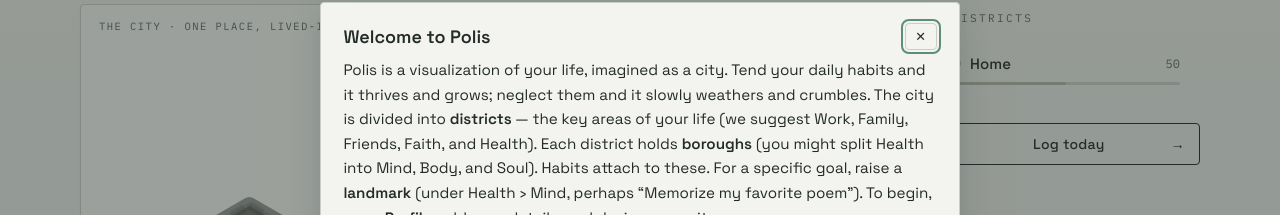
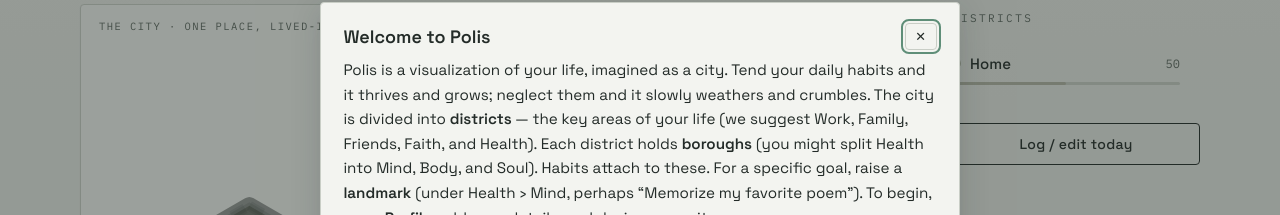
Before and after one commit to HobbsAnalytics/polis, a React app: page / in a window 1280 px wide. Shown: the part 205-420 px from the top of the page. Built offline with nearby package versions, Linux system fonts and the light colour scheme.

Commit message:
feat(checkin): neutral 'Log / edit today' CTA (drop logged-today binary)
Co-authored-by: Isaac

```diff
--- a/src/ui/CityMap.tsx
+++ b/src/ui/CityMap.tsx
@@ -15,7 +15,6 @@
   habits: Habit[];
   /** When provided, the rail shows a "Log today" CTA that calls this. */
   onLogToday?: () => void;
-  canCheckIn?: boolean;
 }
 
 function hexPoints(s: number): string {
@@ -55,7 +54,7 @@
   };
 }
 
-export function CityMap({ vm, habits, onLogToday, canCheckIn }: Props) {
+export function CityMap({ vm, habits, onLogToday }: Props) {
   const { handlers, tooltip } = useTooltip('[data-info]', 260);
   const [hover, setHover] = useState<string | null>(null); // hovered districtId (transient preview)
   const [selection, setSelection] = useState<Selection>(null); // persistent click selection
@@ -221,12 +220,8 @@
         {vm.districts.length === 0 && <p className="abandoned">no districts yet</p>}
 
         {onLogToday && (
-          <button type="button" className="cta" disabled={canCheckIn === false} onClick={onLogToday}>
-            {canCheckIn === false ? 'Logged today ✓' : (
-              <>
-                Log today <span className="arr">→</span>
-              </>
-            )}
+          <button type="button" className="cta" onClick={onLogToday}>
+            Log / edit today
           </button>
         )}
       </aside>
```
Also changed, not shown: public/app.js.
